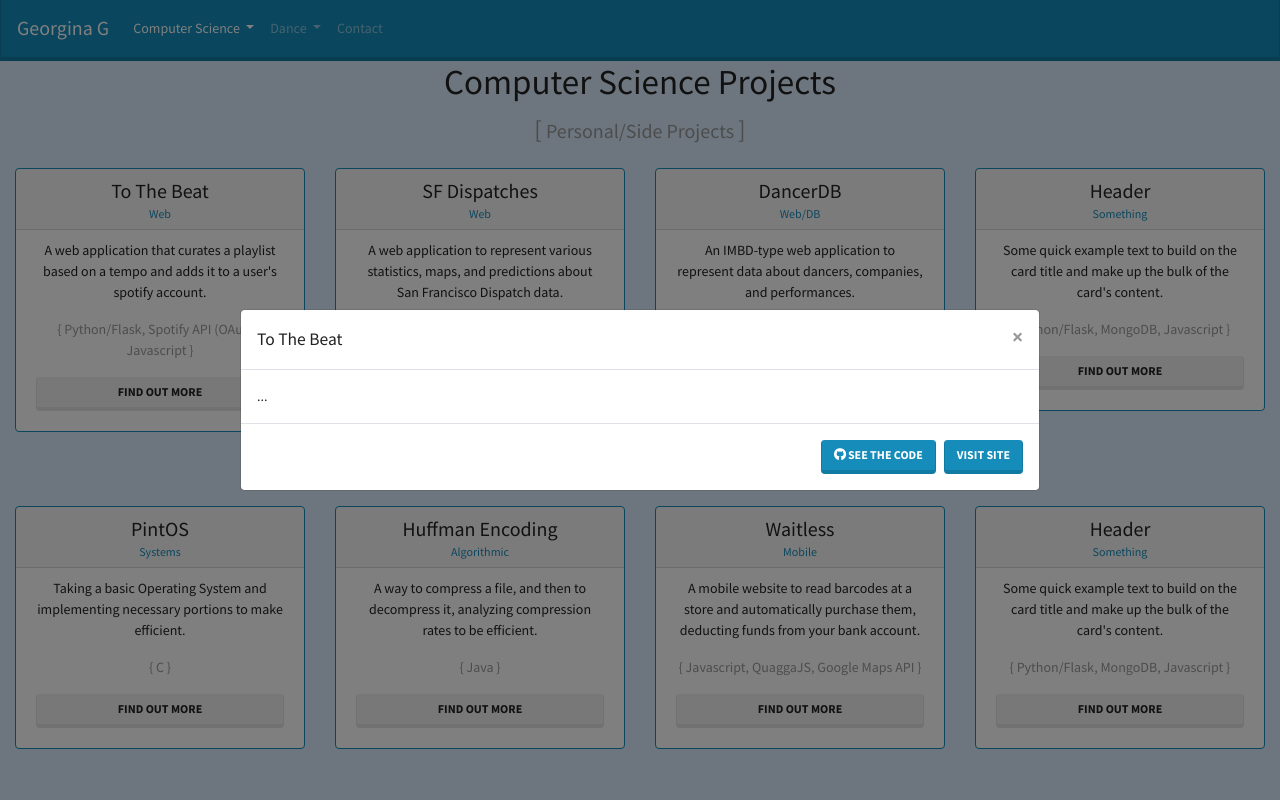
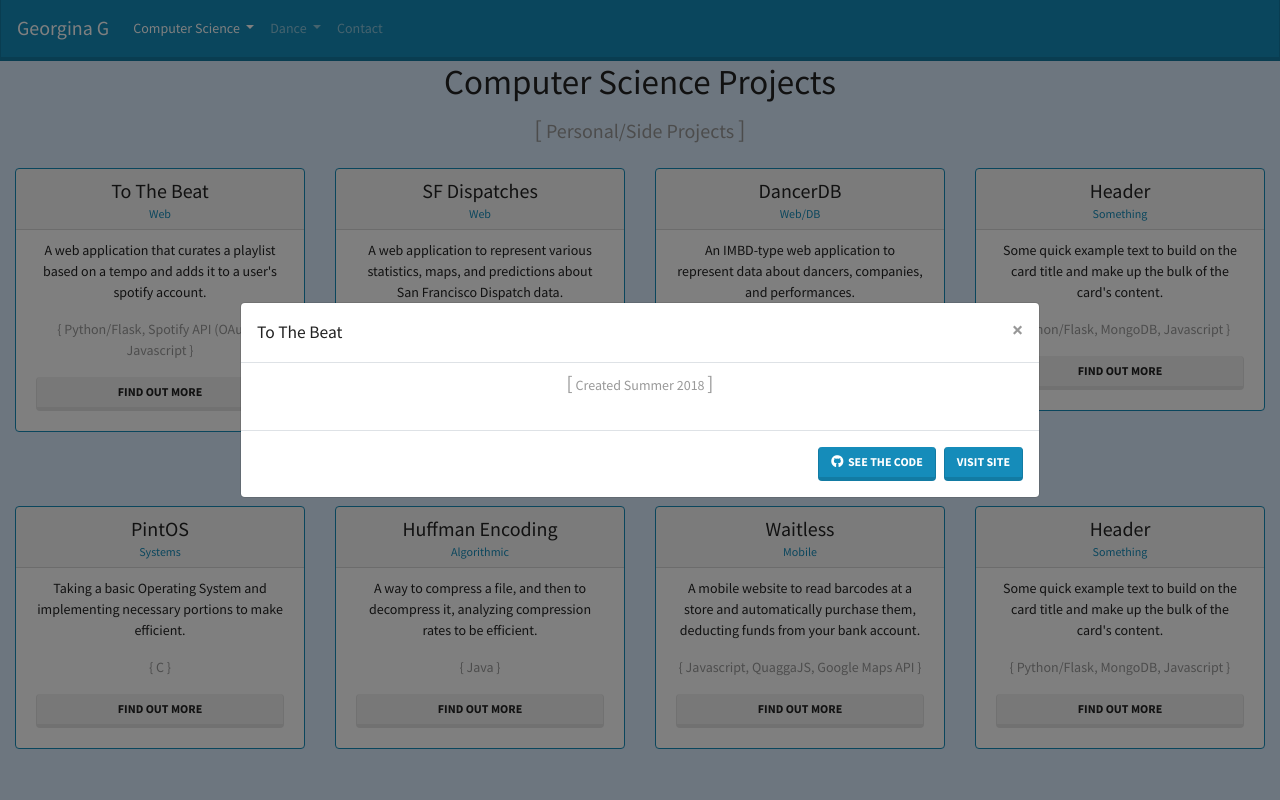
Before and after one commit to gigarza/gigarza.github.io, a Flask app: page /cs_projects in a window 1280 px wide, after a click on "FIND OUT MORE". Run offline with Flask 2, Linux system fonts and the light colour scheme; some libraries are stand-ins or nearby versions.

Commit message:
End of day 7/18

```diff
--- a/static/contact.css
+++ b/static/contact.css
@@ -1,4 +1,4 @@
 .logo {
-    margin-left: 10px;
+    margin-right: 10px;
     color: black;
 }
--- a/static/cs_projects.css
+++ b/static/cs_projects.css
@@ -7,10 +7,8 @@
 }
 
 .proj_type {
-    /*float:right;*/
     font-size: 12px;
     color:#158CBA !important;
-    /*padding-top: 5px;*/
 }
 
 .btn-secondary {
@@ -36,3 +34,11 @@
     text-align: center;
     margin-bottom: 20px;
 }
+
+.date_created {
+    text-align: center;
+}
+
+.modal-body {
+    padding-top: 5px;
+}
--- a/templates/cs_projects.html
+++ b/templates/cs_projects.html
@@ -165,10 +165,11 @@
             </button>
           </div>
           <div class="modal-body">
-            ...
+            <p class="text-muted date_created"><small class="text-muted" style="font-size: 20px">[</small> Created Summer 2018
+                         <small class="text-muted" style="font-size: 20px">]</small></p>
           </div>
           <div class="modal-footer">
-              <button class="btn btn-primary"><i class="fab fa-github"></i>   See The Code</button>
+              <button class="btn btn-primary" href="https://github.com/gigarza/ToTheBeat"><i class="fab fa-github" style="margin-right: 5px"></i>See The Code</button>
             <button class="btn btn-primary">Visit Site</button>
           </div>
         </div>
@@ -185,11 +186,12 @@
             </button>
           </div>
           <div class="modal-body">
-            ...
+                        <p class="text-muted date_created"><small class="text-muted" style="font-size: 20px">[</small> Created Spring 2018
+                         <small class="text-muted" style="font-size: 20px">]</small></p>
           </div>
           <div class="modal-footer">
-              <button class="btn btn-primary"><i class="fab fa-github"></i>   See The Code</button>
-            <button class="btn btn-primary">Visit Site</button>
+              <button class="btn btn-primary" href="https://github.com/gigarza/sf-dispatches"><i class="fab fa-github" style="margin-right: 5px"></i>See The Code</button>
+            <button class="btn btn-primary" href=https://sf-dispatches.herokuapp.com/">Visit Site</button>
           </div>
         </div>
       </div>
@@ -205,11 +207,12 @@
             </button>
           </div>
           <div class="modal-body">
-            ...
+                        <p class="text-muted date_created"><small class="text-muted" style="font-size: 20px">[</small> Created Fall 2018
+                         <small class="text-muted" style="font-size: 20px">]</small></p>
           </div>
           <div class="modal-footer">
-              <button class="btn btn-primary"><i class="fab fa-github"></i>   See The Code</button>
-            <button class="btn btn-primary">Visit Site</button>
+              <button class="btn btn-primary" href="https://github.com/gigarza/dancerdb"><i class="fab fa-github" style="margin-right: 5px"></i>See The Code</button>
+            <button class="btn btn-primary" href="http://dancedb.georginagarza.com/">Visit Site</button>
           </div>
         </div>
       </div>
@@ -225,10 +228,11 @@
             </button>
           </div>
           <div class="modal-body">
-            ...
+                        <p class="text-muted date_created"><small class="text-muted" style="font-size: 20px">[</small> Created at some point
+                         <small class="text-muted" style="font-size: 20px">]</small></p>
           </div>
           <div class="modal-footer">
-              <button class="btn btn-primary"><i class="fab fa-github"></i>   See The Code</button>
+              <button class="btn btn-primary"><i class="fab fa-github" style="margin-right: 5px"></i>See The Code</button>
             <button class="btn btn-primary">Visit Site</button>
           </div>
         </div>
@@ -245,11 +249,12 @@
             </button>
           </div>
           <div class="modal-body">
-            ...
+                        <p class="text-muted date_created"><small class="text-muted" style="font-size: 20px">[</small> Created Spring 2018
+                         <small class="text-muted" style="font-size: 20px">]</small></p>
           </div>
           <div class="modal-footer">
-            <button type="button" class="btn btn-secondary" data-dismiss="modal">Close</button>
-            <button type="button" class="btn btn-primary">Save changes</button>
+            <p class="text-muted date_created"><small class="text-muted" style="font-size: 20px">[</small> No code or source available
+                         <small class="text-muted" style="font-size: 20px">]</small></p>
           </div>
         </div>
       </div>
@@ -265,11 +270,12 @@
             </button>
           </div>
           <div class="modal-body">
-            ...
+                        <p class="text-muted date_created"><small class="text-muted" style="font-size: 20px">[</small> Created Spring 2017
+                         <small class="text-muted" style="font-size: 20px">]</small></p>
           </div>
           <div class="modal-footer">
-            <button type="button" class="btn btn-secondary" data-dismiss="modal">Close</button>
-            <button type="button" class="btn btn-primary">Save changes</button>
+            <p class="text-muted date_created"><small class="text-muted" style="font-size: 20px">[</small> No code or source available
+                         <small class="text-muted" style="font-size: 20px">]</small></p>
           </div>
         </div>
       </div>
@@ -285,10 +291,11 @@
             </button>
           </div>
           <div class="modal-body">
-            ...
+                        <p class="text-muted date_created"><small class="text-muted" style="font-size: 20px">[</small> Created Summer 2018
+                         <small class="text-muted" style="font-size: 20px">]</small></p>
           </div>
           <div class="modal-footer">
-              <button class="btn btn-primary"><i class="fab fa-github"></i>   See The Code</button>
+              <button class="btn btn-primary" href="https://github.com/tmni/waitless"><i class="fab fa-github" style="margin-right: 5px"></i>See The Code</button>
             <button class="btn btn-primary">Visit Site</button>
           </div>
         </div>
@@ -305,10 +312,11 @@
             </button>
           </div>
           <div class="modal-body">
-            ...
+                        <p class="text-muted date_created"><small class="text-muted" style="font-size: 20px">[</small> Created at some point
+                         <small class="text-muted" style="font-size: 20px">]</small></p>
           </div>
           <div class="modal-footer">
-              <button class="btn btn-primary"><i class="fab fa-github"></i>   See The Code</button>
+              <button class="btn btn-primary" href="#"><i class="fab fa-github" style="margin-right: 5px"></i>See The Code</button>
             <button class="btn btn-primary">Visit Site</button>
           </div>
         </div>
```
